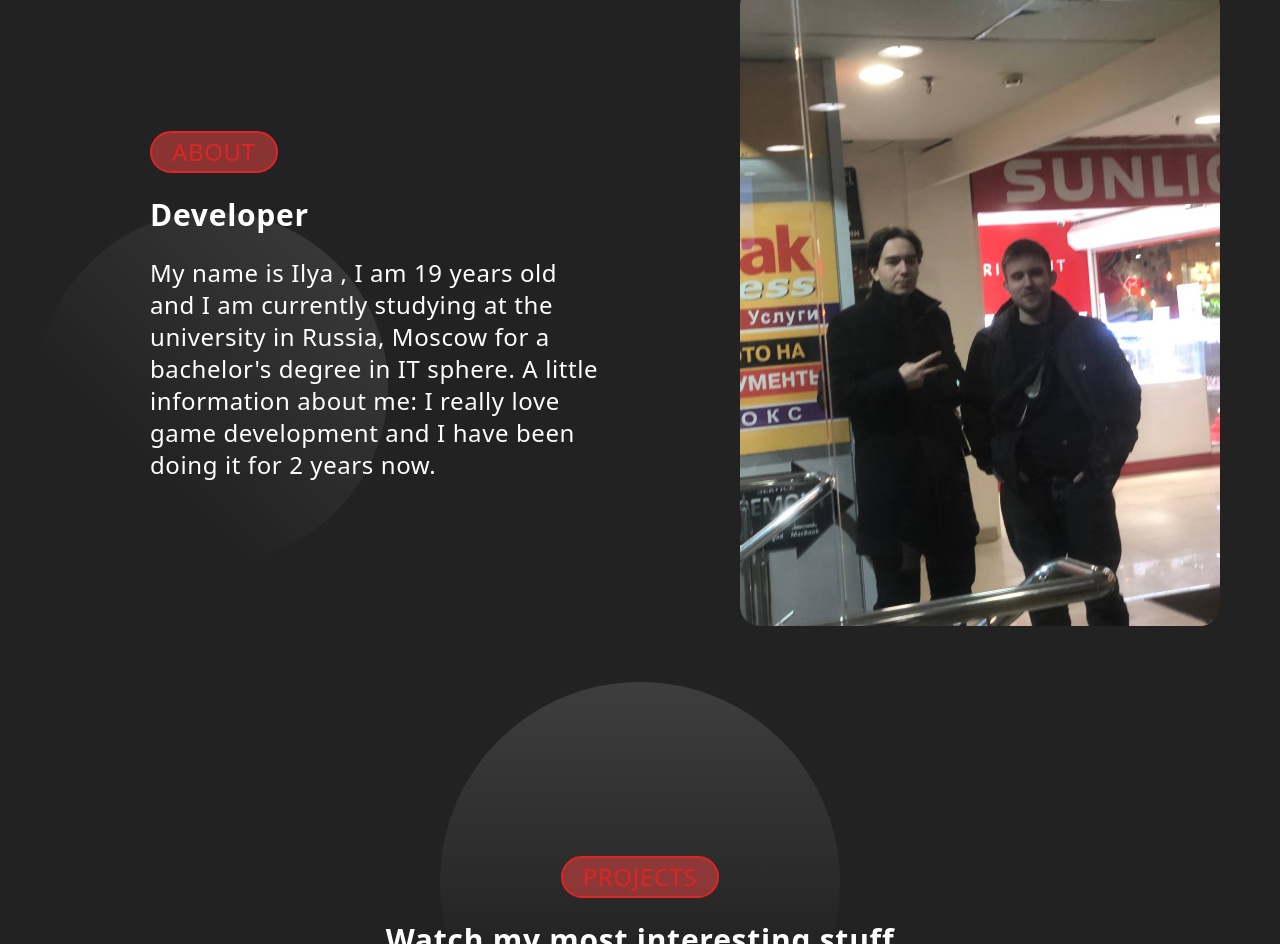
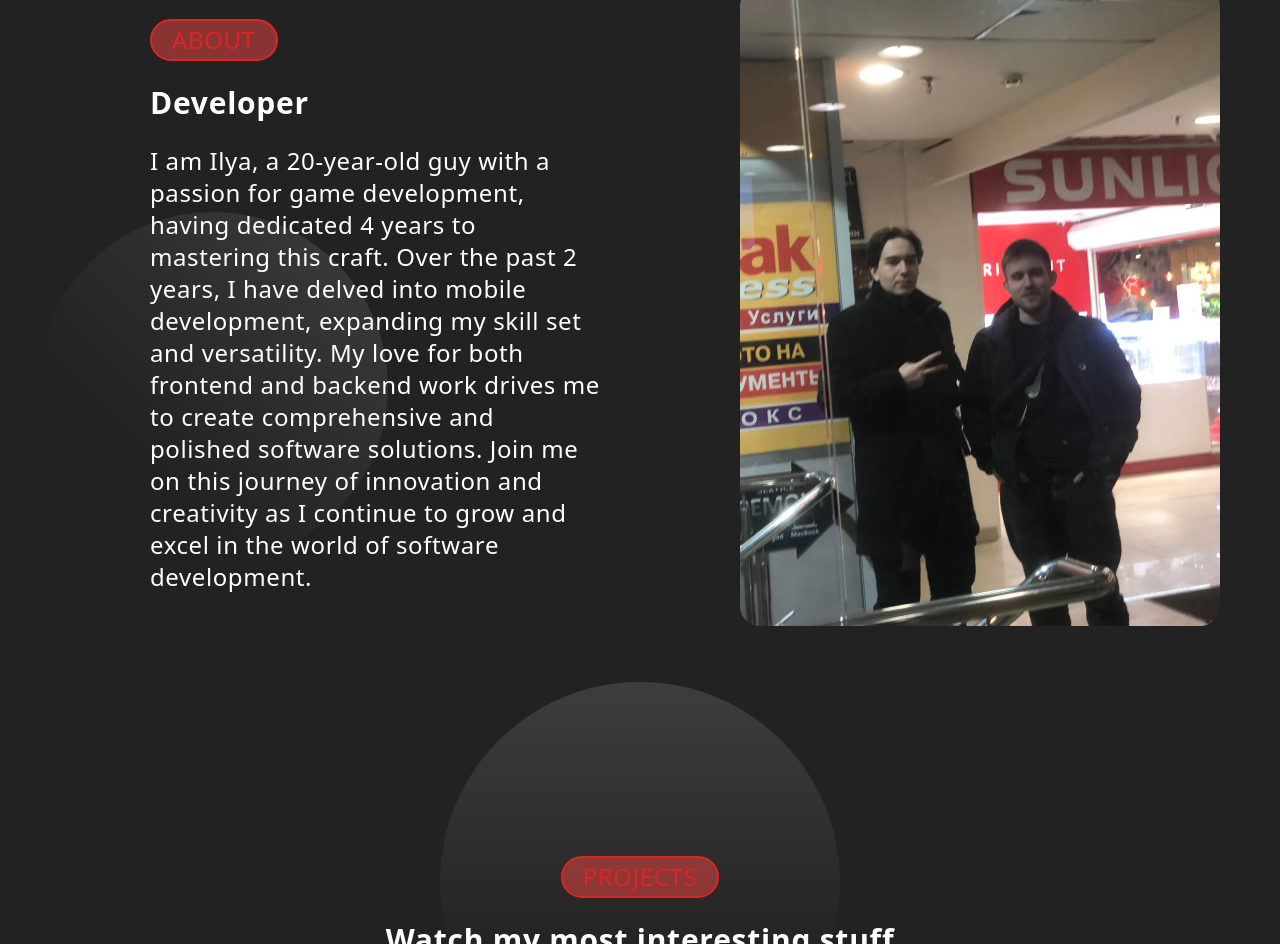
Before and after one commit to M1estere/m1estere.github.io, a website: page index.html in a window 1280 px wide. Shown: the part 894-1838 px from the top of the page. Drawn offline with nearby package versions, Linux system fonts and the light colour scheme.

Commit message:
Changed about description text

```diff
--- a/index.html
+++ b/index.html
@@ -72,10 +72,8 @@
                             <span class="text-start text-red-600 text-2xl font-normal tracking-wide">ABOUT</span>
                         </div></br>
                         <span class="text-start text-white text-3xl font-bold tracking-wide blink-cursor w-fit">Developer</span></br>
-                        <span class="text-start text-white text-2xl font-light tracking-wide">My name is Ilya , I am 19 years old and I am currently studying at the university in Russia, Moscow for a bachelor's degree in IT sphere.
-                            A little information about me:
-                            I really love game development and I have
-                            been doing it for 2 years now.
+                        <span class="text-start text-white text-2xl font-light tracking-wide">
+                            I am Ilya, a 20-year-old guy with a passion for game development, having dedicated 4 years to mastering this craft. Over the past 2 years, I have delved into mobile development, expanding my skill set and versatility. My love for both frontend and backend work drives me to create comprehensive and polished software solutions. Join me on this journey of innovation and creativity as I continue to grow and excel in the world of software development.
                         </span>
                     </div>
 
```
